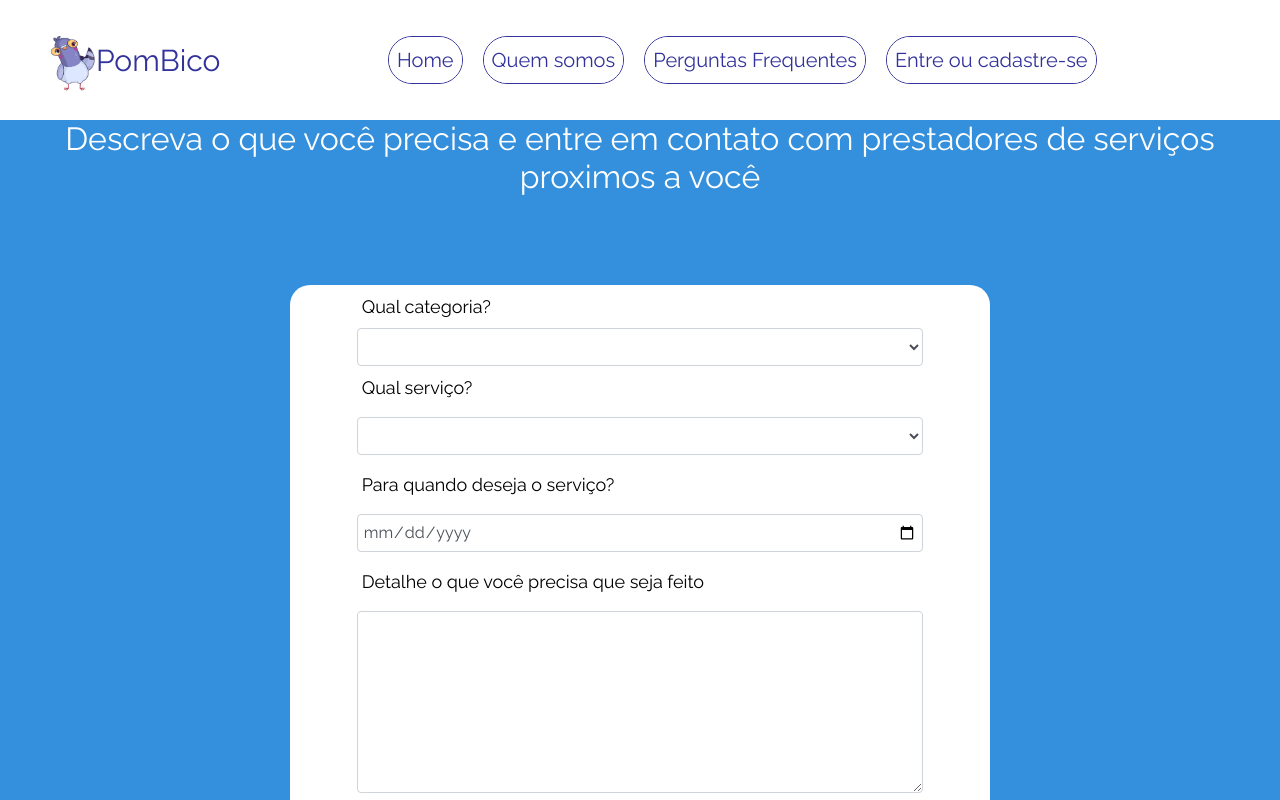
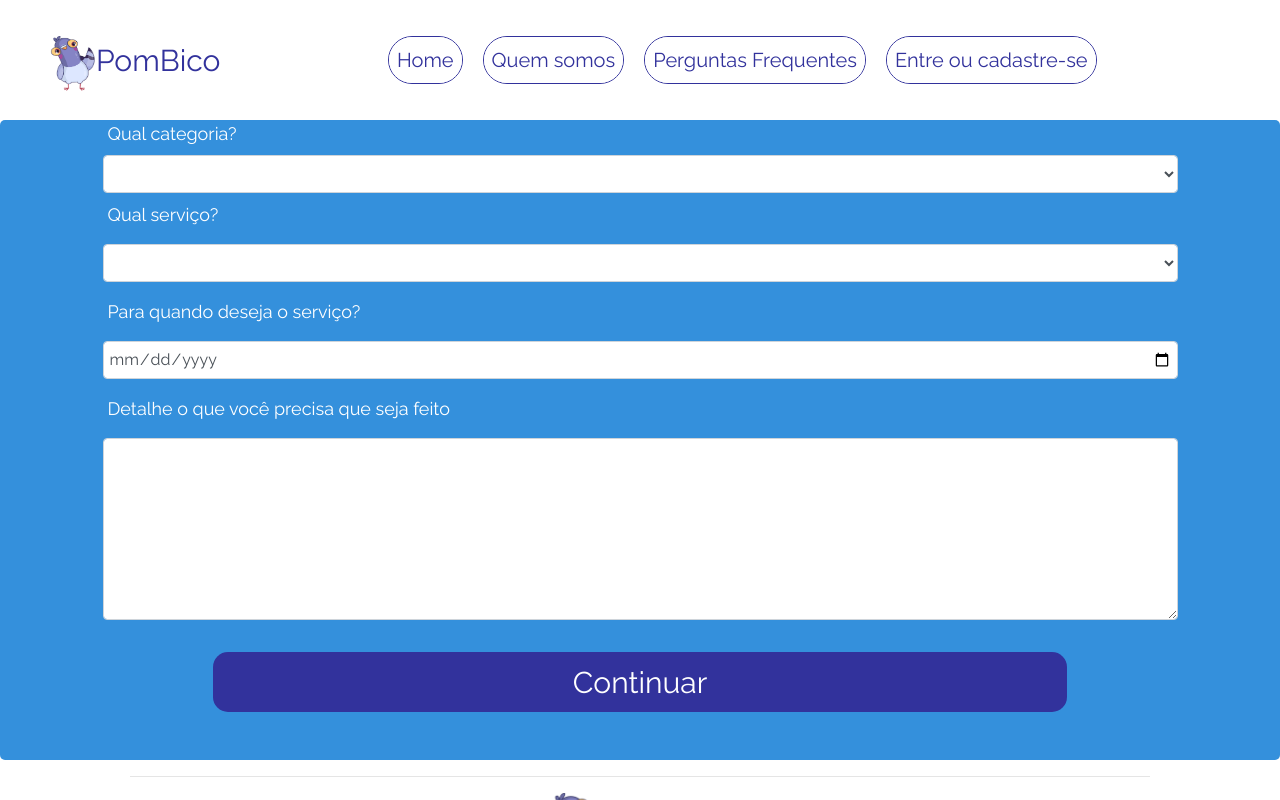
Before and after one commit to joao-vgarcia/pombico, a React (Create React App) app: page /busca in a window 1280 px wide. Shown: the top 800 px of the page. Built offline with nearby package versions, Linux system fonts and the light colour scheme.

Commit message:
Paginas
Adicionadas novas páginas e atualizada algumas existentes.
Atualizada pagina de prestador, formulário de cadastro, página de cliente e rota de listagem

```diff
--- a/src/paginas/busca.css
+++ b/src/paginas/busca.css
@@ -1,14 +1,10 @@
 .conter{/* Classe do background azul */
     background-color: #3490dc;
-    color:white
+    color:white;
+    border-radius: 5px;
 
 }
-.pesquisa{
-    background-color: white;
-    color: black;
-    border-radius: 20px;
-    max-width: 700px;
-}
+
 .h1titulo{ /*Classe para titulos*/
     text-align: center;
 }
@@ -18,7 +14,7 @@
     border-radius: 15px;
     height: 60px;
     position: relative;
-    background-color: #3490dc;
+    background-color: #32329C;
     color: white;
     font-size: 30px;
 }
--- a/src/paginas/busca.js
+++ b/src/paginas/busca.js
@@ -75,12 +75,13 @@ class Busca extends Component {                 //classe busca
 
                 this.setState({redirecionar:true})
 
-                e.preventDefault()
+
 
 
 
             }else{
                 alert('Preencha todos os campos')
+                e.preventDefault()
             }
 
 
@@ -89,30 +90,12 @@ class Busca extends Component {                 //classe busca
     }
 
     render() {
-        if(this.state.redirecionar){
-           return  <Redirect to='perfilcliente'/>
-        }else{
-
 
         return (
-            //div principal
-            <div>
-                { /* Container azul para fazer o fundo da tela*/}
-                <div className="container-fluid conter">
-
-                    {/* Div com o titulo linkando no css a classe*/}
-                    <div className="row">
-                        <div className=" mx-auto">
-                            <h2 className="h1titulo">Descreva o que você precisa e entre em contato com prestadores de serviços proximos a você</h2>
-                        </div>
-                    </div>
-
-                    {/**Formulário  inteiro */}
-                    <div className="container pesquisa">
-                        <form onSubmit={this.submeterForm} className="form-group">{/*metodo para aplicar as mudanças no método subeterForm*/}
+                     <form onSubmit={this.submeterForm} className="form conter">{/*metodo para aplicar as mudanças no método subeterForm*/}
                             <div className="form-row">
                                 {/**Parte de pesquisa de profissional por categoria */}
-                                <label className="col-10 mx-auto texto my-2">Qual categoria?</label>
+                                <label className="col-10 mx-auto texto" >Qual categoria?</label>
                                 {/*Formulário de input com as opções para ser escolhida */}
                                 <select className="col-10 mx-auto form-control" onChange={this.alterarProfissional}>{/** Quando selecionado chama o método alterarProfissional, precisa existir os valores com value=** */}
                                     <option value=""></option>
@@ -156,19 +139,13 @@ class Busca extends Component {                 //classe busca
                             <div className="d-block"><br /></div>
 
                         </form>
-                    </div>
-                    {/**Fim do formulário */}
-                    <div className="d-none d-md-block"><br /></div>
-                    <div className="d-block d-md-block"><br /></div>
-                    <div className="d-block d-md-block"><br /></div>
-                    {/*Div para aplicar uma quebra de linha de acordo o tamanho da tela */}
-                </div>
 
 
-            </div>
+
+
 
         )
-    }
+
 }
 }
 
--- /dev/null
+++ b/src/paginas/listar.css
@@ -0,0 +1,10 @@
+.linhaCard{
+    margin: 10px;
+}
+.lista{
+    background-color: #3490dc;
+    color:white;
+}
+.listagem{
+    color:#160C71;
+}
--- /dev/null
+++ b/src/paginas/listar.js
@@ -0,0 +1,64 @@
+import "./listar.css";
+import React, { Component, Fragment } from 'react';
+
+import { Link, Redirect } from 'react-router-dom';
+
+
+ function Cartao(){
+
+     return(
+         <div className='row linhaCard justify-content-center '>
+         <div className="card col-10 lista">
+             <div className="card-body">
+                 <h4 className="card-title">Categoria: {}</h4>
+                 <p className="card-text">Especialização: </p>
+                 <p className='card-text'>Descrição: </p>
+             </div>
+         </div>
+     </div>
+     )
+ }
+
+export default class Listar extends Component{
+
+    constructor() {
+        super()
+        this.state = {
+          cards:[]
+
+        }
+    }
+    componentDidMount=()=>{
+        var cartao =this.state.cards;
+        for(let x=0; x<=5; x++){
+
+        cartao.push({A:<Cartao/>})
+        this.setState({
+            cards:cartao
+        })
+        }
+    }
+
+    render(){
+        const cartoes = this.state.cards.map(r=><Cartao/>)
+
+        return(
+            <div className='container'>
+                <div className='row justify-content-center '>
+                    <h1 className='listagem'>Aqui estão os serviços na sua categoria</h1>
+                </div>
+                <div id='teste'>
+
+
+                    {cartoes}
+
+                </div>
+
+            </div>
+
+        )
+    }
+
+
+
+}
--- a/src/paginas/perfilcliente.js
+++ b/src/paginas/perfilcliente.js
@@ -6,6 +6,8 @@ import {Redirect} from'react-router-dom'
 
 import { IoIosStar } from 'react-icons/io';
 import { IoIosCheckmarkCircle } from 'react-icons/io';
+
+import Busca from '../paginas/busca'
 
 
 
@@ -93,7 +95,32 @@ class Perfilcliente extends Component {
 
                     <div className="container">
                         <div className="row justify-content-center">
-                            <button type="button" className="btn btn-block col-sm-12 col-md-3 btnCancelar " onClick={this.cadastrar}>Cadastrar novos serviços</button>
+
+                            <button type="button" className="btn btn-block col-sm-12 col-md-3 btnCancelar " data-toggle="modal" data-target="#myModal">Cadastrar novos serviços</button>
+
+
+                            <div class="modal fade" id="myModal">
+                                <div class="modal-dialog">
+                                    <div class="modal-content">
+
+
+                                        <div class="modal-header">
+                                            <h4 class="modal-title">Nova solicitação</h4>
+                                        </div>
+
+
+                                        <div class="modal-body">
+                                        <Busca/>
+                                        </div>
+
+
+                                        <div class="modal-footer">
+                                            <button type="button" class="btn btn-danger" data-dismiss="modal">Cancelar</button>
+                                        </div>
+
+                                    </div>
+                                </div>
+                            </div>
 
                         </div>
                     </div>
--- a/src/paginas/perfilprestador.js
+++ b/src/paginas/perfilprestador.js
@@ -12,7 +12,7 @@ class Perfilprest extends Component {
     constructor() {
         super()
         this.state = {
-
+          redirecionar:false
 
         }
     }
```
